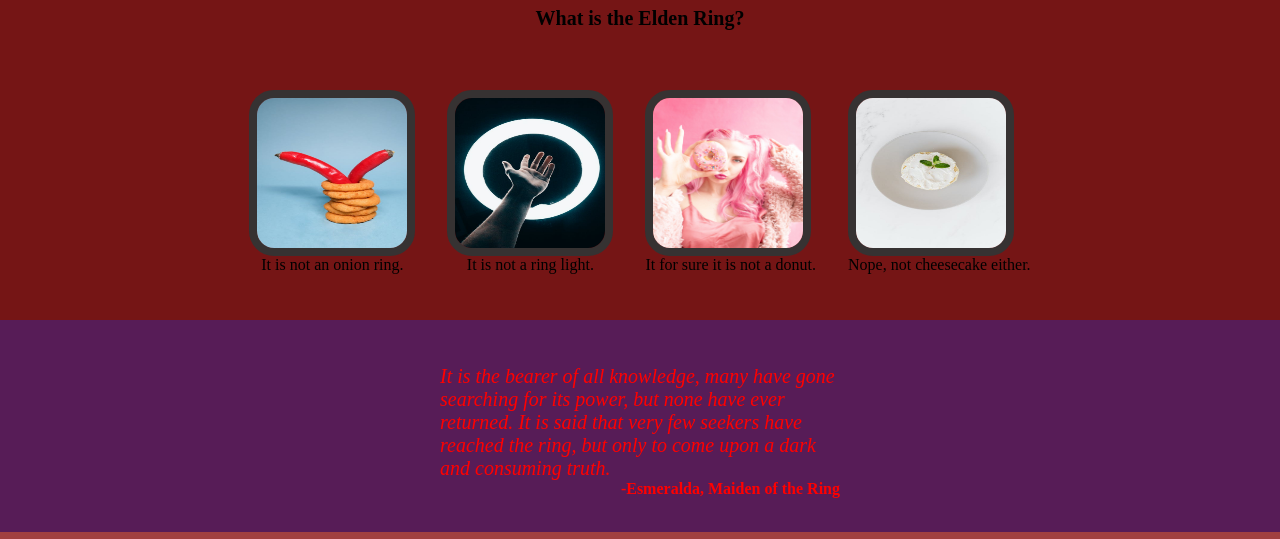
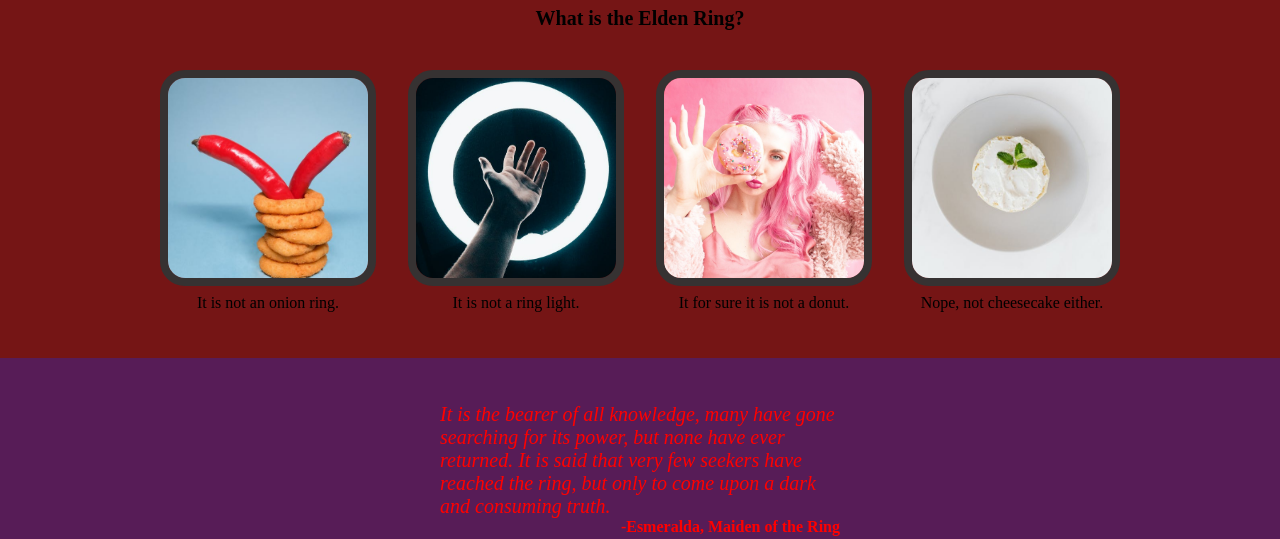
Before and after one commit to eltonbautista/odin-landing-page, a plain HTML site: page index.html in a window 1280 px wide. Shown: the part 322-861 px from the top of the page. Drawn offline with Linux system fonts and the light colour scheme.

Commit message:
more touches

```diff
--- a/style.css
+++ b/style.css
@@ -74,30 +74,28 @@ button {
     font-size: 20px;
     font-weight: 900;
     margin-top: 10px;
+    margin-bottom: 10px;
 }
 .ring-pictures {
     display:flex;
     justify-content: center;
     align-items: center;
-    padding: 30px;
+    padding: 20px 0 30px 0;
 }
 
 .ring-pictures img {
     display: flex;
-    width: 100%;
-    height: 100%;
-    border-radius: 17px;
+    border: 8px solid rgb(54, 50, 50);
+    border-radius: 25px;
+    width: 200px;
+    height: 200px;
+    object-fit: cover;
+    margin-bottom: 8px;
 }
 .ring-pictures li {
     display: flex;
     flex-direction: column;
     align-items: center;
-    padding: 0;
-    border: 8px solid rgb(54, 50, 50);
-    border-radius: 25px;
-    width: 150px;
-    height: 150px;
-
 }
 ul p {
     margin: 0;
```
